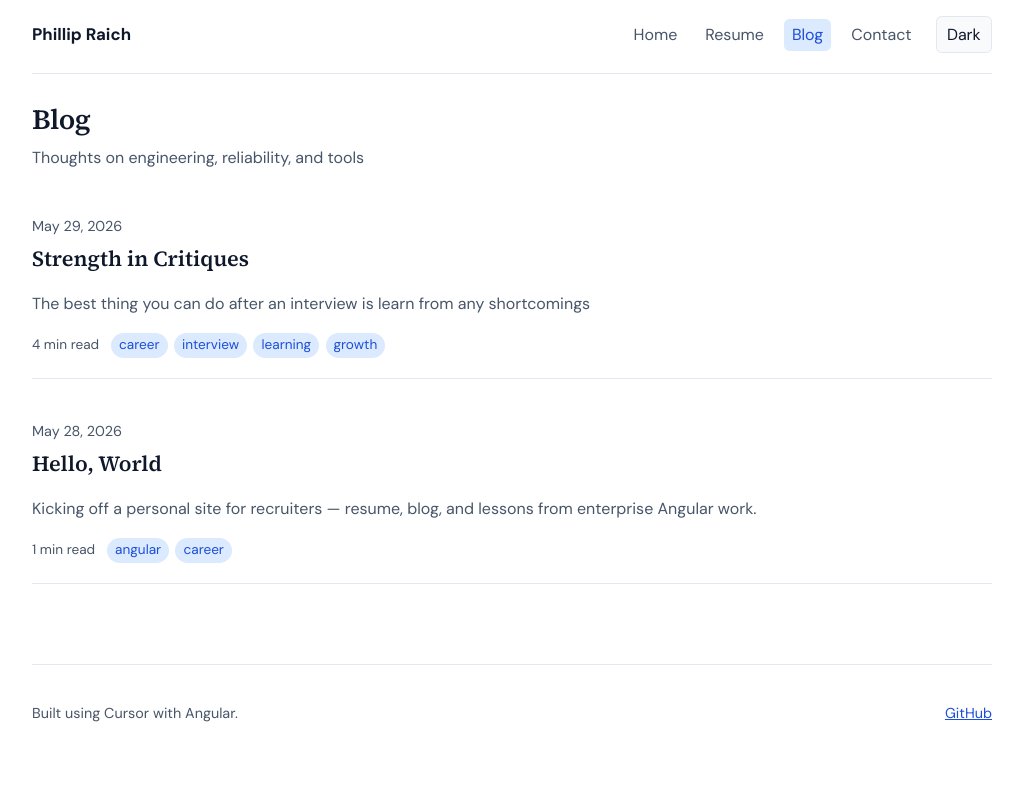
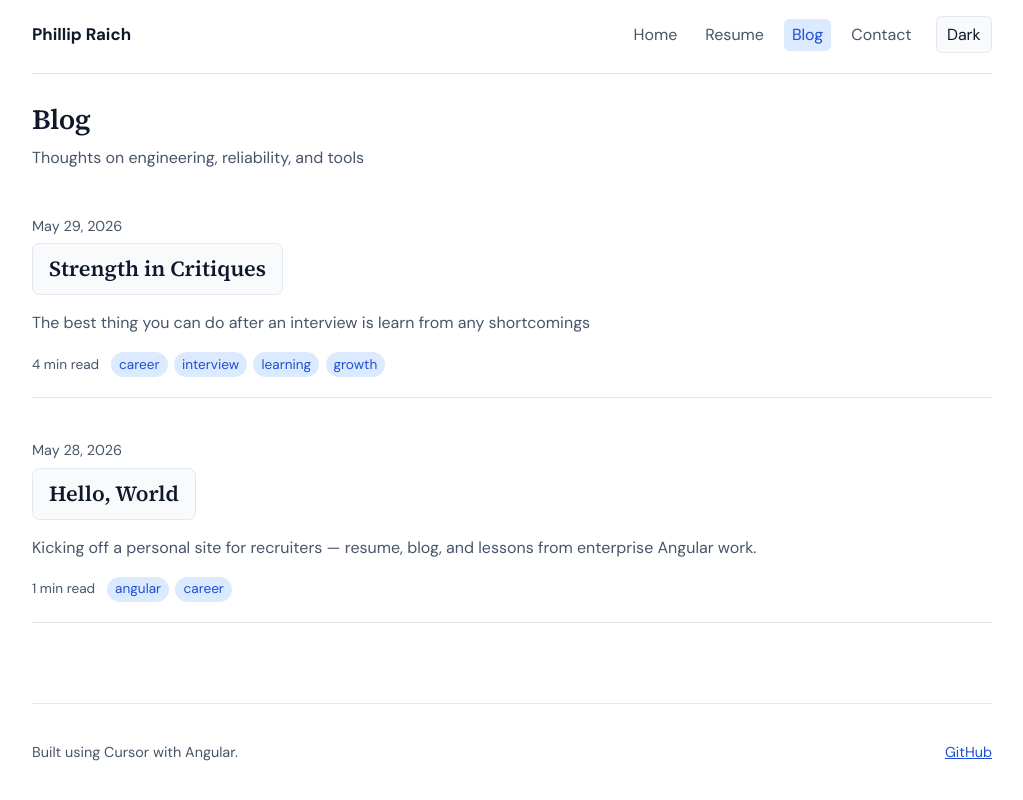
Before and after one commit to yourDailyPhill/yourDailyPhill.github.io, an Angular app: page /blog in a window 1280 px wide. Shown: the whole page, without its empty margins (128-1151 px from the left). Built offline with nearby package versions, Linux system fonts and the light colour scheme.

Commit message:
Make the blog post card titles have a button like appearance to help get users to click on it

```diff
--- a/src/app/pages/blog/blog-list.component.html
+++ b/src/app/pages/blog/blog-list.component.html
@@ -8,7 +8,7 @@
       @for (post of posts; track post.slug) {
         <article class="post-card">
           <time [attr.datetime]="post.date">{{ formatPostDate(post.date) }}</time>
-          <h2><a [routerLink]="['/blog', post.slug]">{{ post.title }}</a></h2>
+          <h2><a class="btn"[routerLink]="['/blog', post.slug]">{{ post.title }}</a></h2>
           <p>{{ post.excerpt }}</p>
           <div class="meta">
             <span>{{ post.readMinutes }} min read</span>
```
